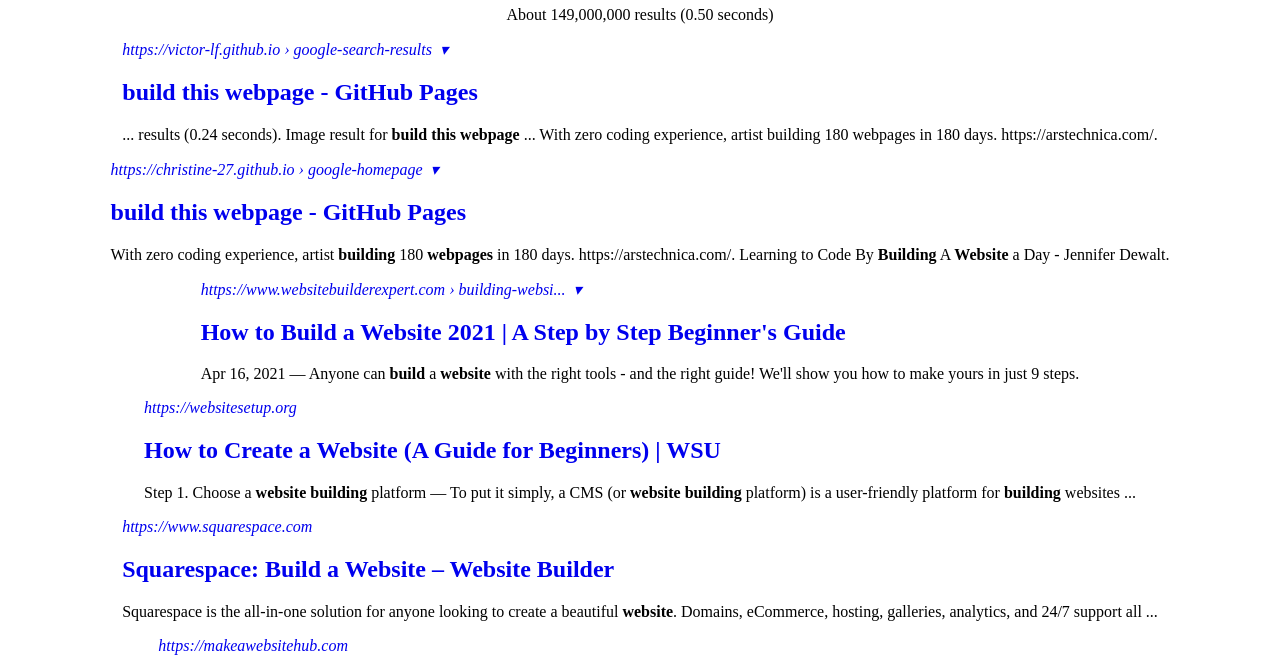
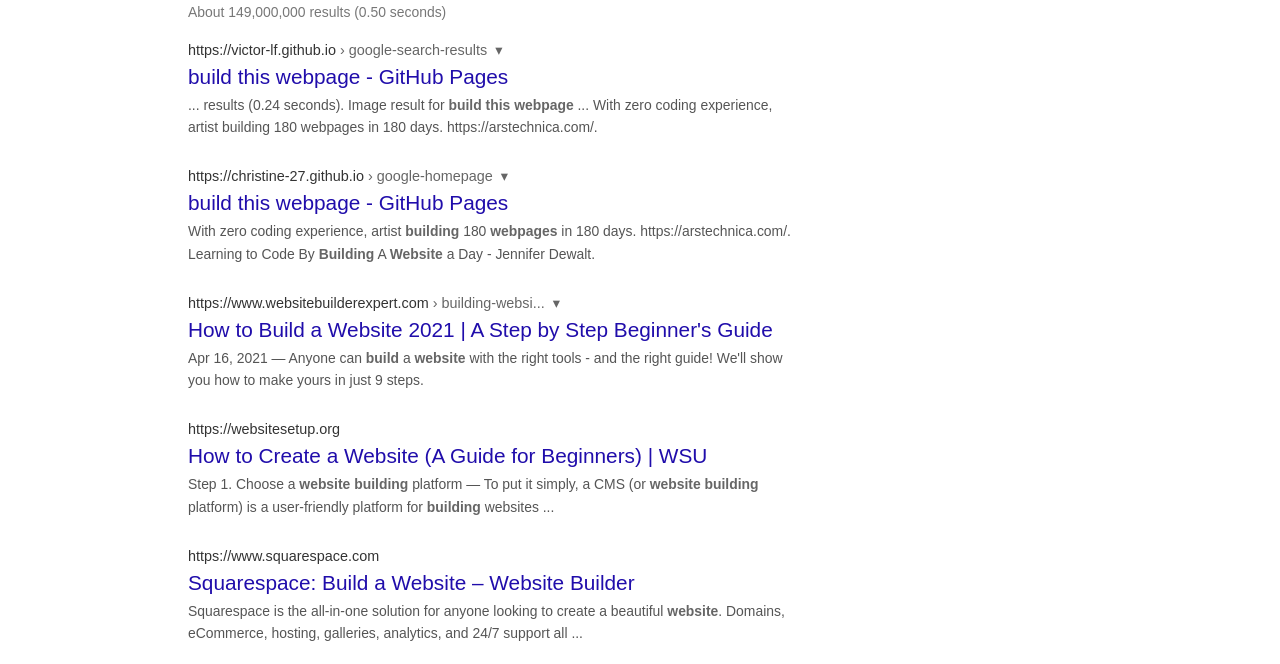
Before and after one commit to LBonino/google-results-page, a plain HTML site: page index.html in a window 1280 px wide. Shown: the part 136-800 px from the top of the page. Drawn offline with Linux system fonts and the light colour scheme.

Commit message:
Add results styles

```diff
--- a/styles.css
+++ b/styles.css
@@ -253,5 +253,60 @@ footer a:hover {
 main {
     display: flex;
     flex-direction: column;
-    align-items: center;
+    align-items: flex-start;
+    margin-left: 188px;
+    width: 610px;
 }
+
+#results-stats {
+    font-family: Arial;
+    font-size: 0.87rem;
+    color: #777;
+}
+
+.result {
+    font-family: Arial;
+    margin-bottom: 22px;
+    margin-top: 8px;
+}
+
+.result-anchor {
+    display: flex;
+    flex-direction: column;
+}
+
+.result-anchor {
+    font-size: 0.9rem;
+}
+
+cite {
+    color: #333;
+    font-style: normal;
+}
+
+.result-link-right {
+    color: #666;
+}
+
+.result-anchor h1 {
+    margin-top: 7px;
+    margin-bottom: 5px;
+    font-size: 1.3rem;
+    font-weight: 200;
+    color: rgb(32, 13, 171);
+}
+
+.result-anchor h1:hover {
+    text-decoration: underline;
+}
+
+.result-relevant-content {
+    margin: 0;
+    font-size: 0.87rem;
+    color: #555;
+    line-height: 160%;
+}
+
+.result-relevant-content strong {
+    color: #666;
+}
```
